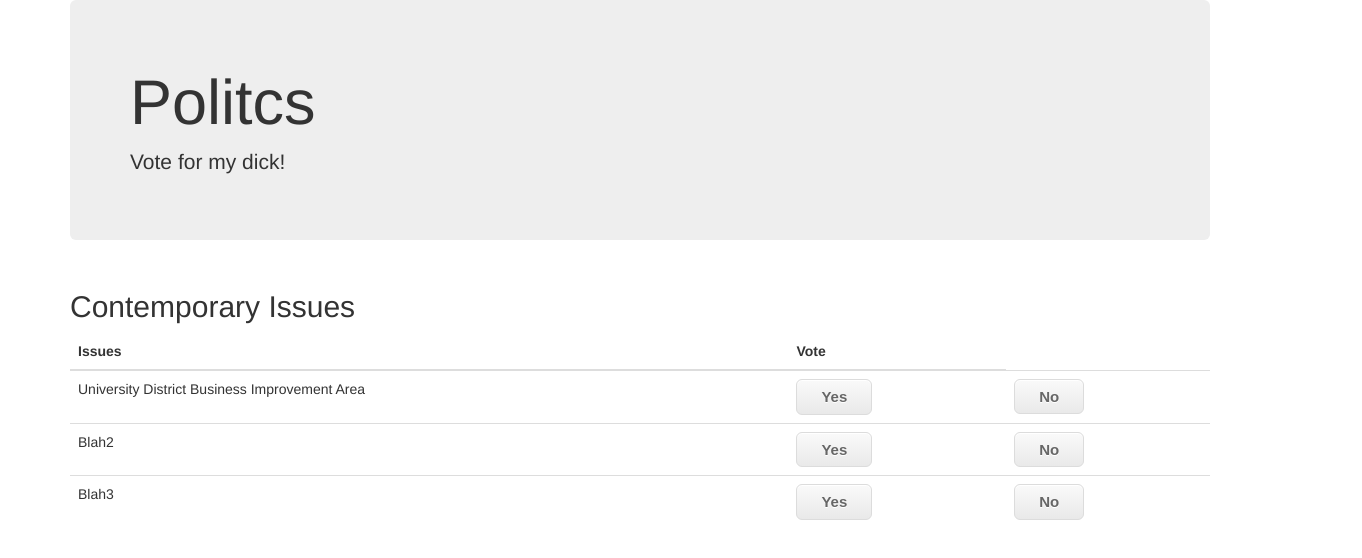
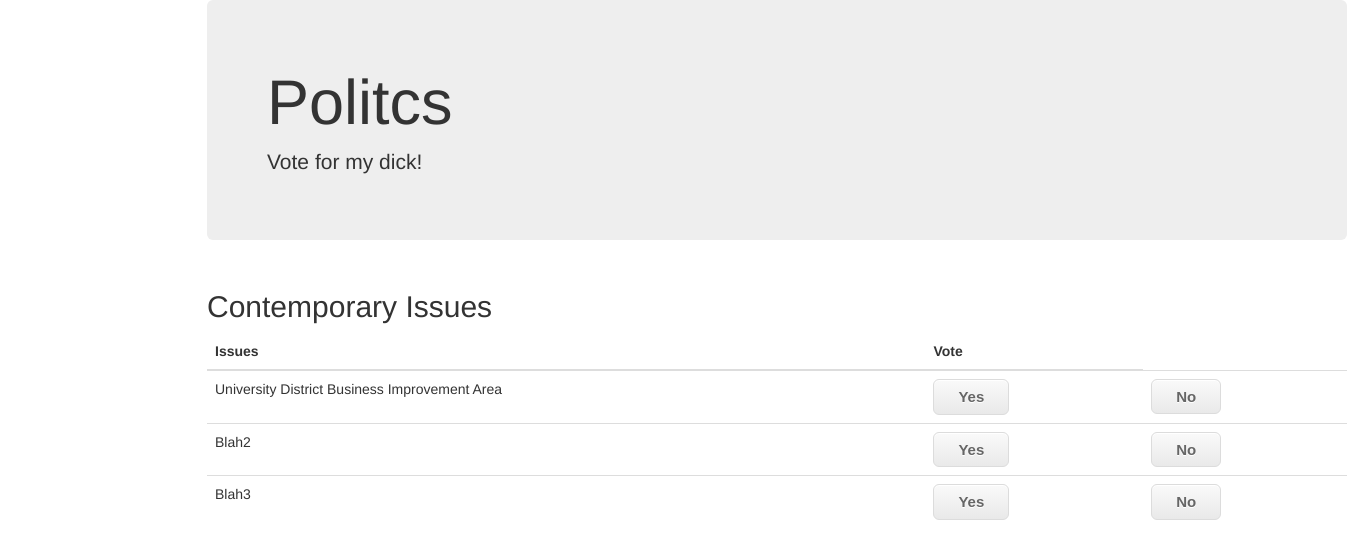
Before and after one commit to williamthing/nakulm95.github.io, a plain HTML site: page index.html in a window 1280 px wide. Shown: the whole page, 1362 px wide, since content can reach past the window. Drawn offline with nearby package versions, Linux system fonts and the light colour scheme.

Commit message:
Update style.css

```diff
--- a/style.css
+++ b/style.css
@@ -40,3 +40,12 @@
 	position:relative;
 	top:1px;
 }
+
+#wholepage {
+	width: 70%;
+	margin-left: auto;
+	margin-right: auto;
+	height: auto;
+	z-index: 5;
+}
+}
```
